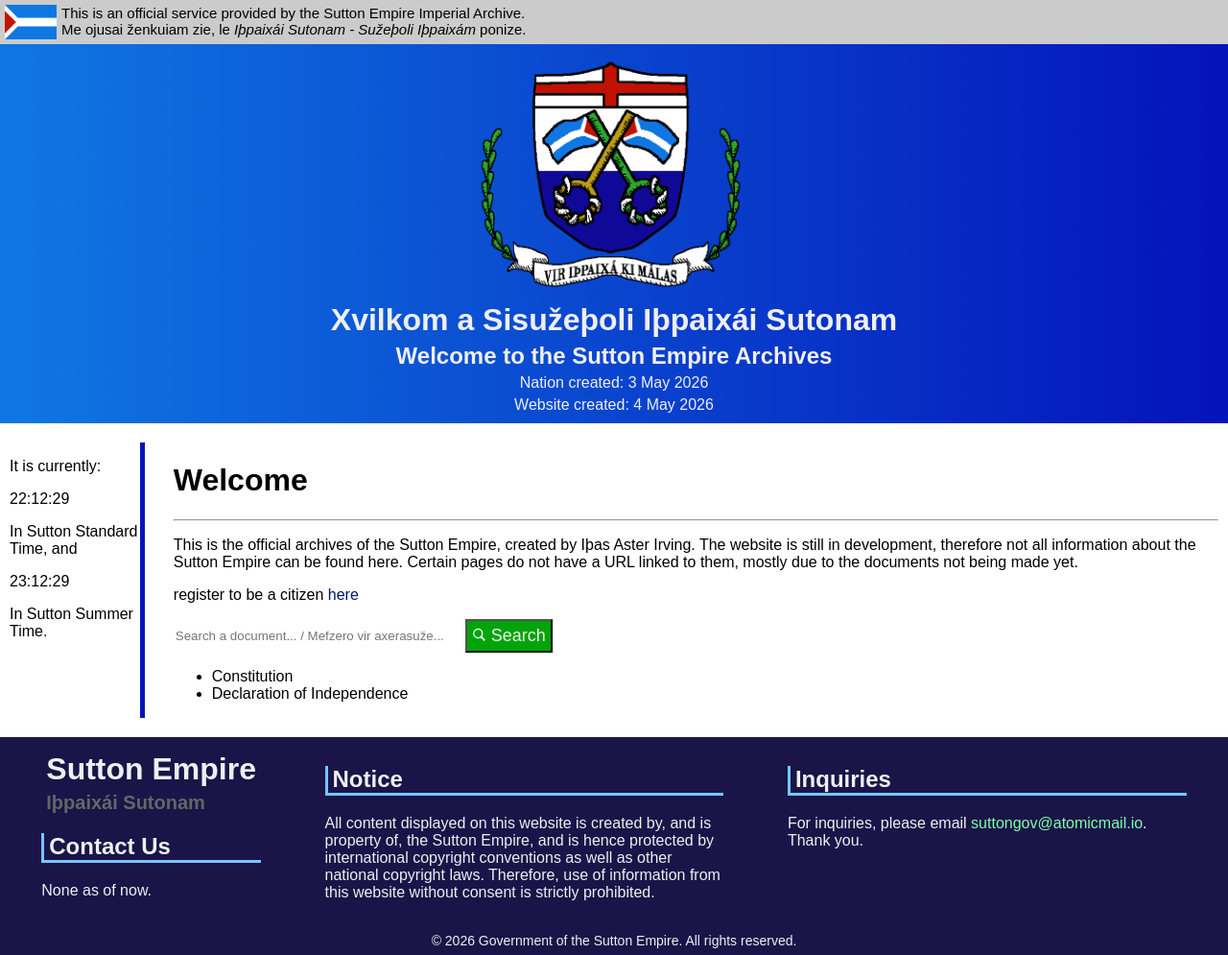
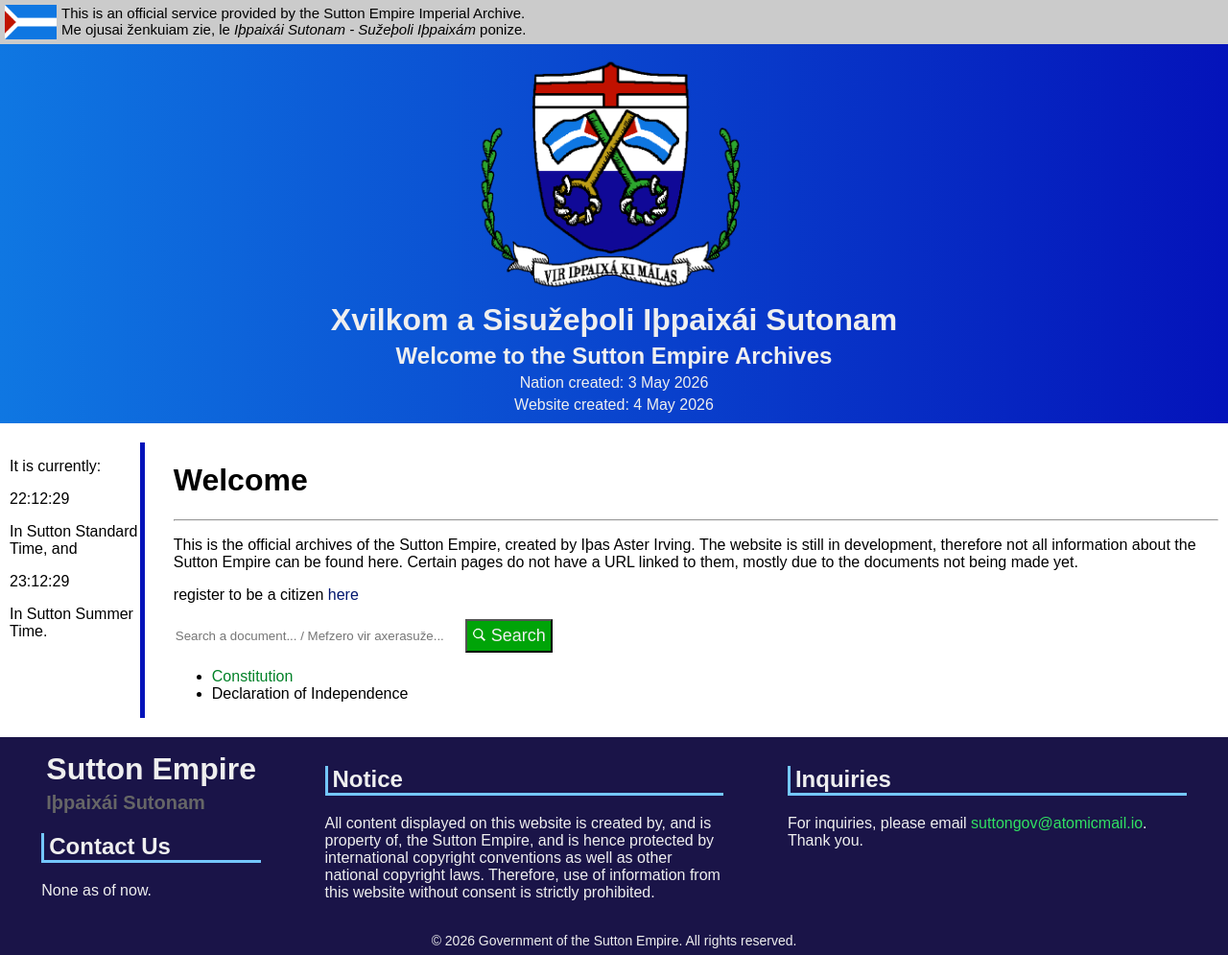
Before and after one commit to bionik-aster/sutton, a website: page index.html in a window 1280 px wide. Shown: the whole page at 96% size. Drawn offline with Linux system fonts and the light colour scheme.

Commit message:
constitution added

```diff
--- a/index.html
+++ b/index.html
@@ -54,7 +54,7 @@
             </div>
             <div class="pages">
               <ul>
-                <li>Constitution</li>
+                <li><a href="Constitution of Sutton.pdf">Constitution</a></li>
                 <li>Declaration of Independence</li>
               </ul>
               <p id="noResults" style="display:none; color: red;">No results match your search.</p>
--- a/style.css
+++ b/style.css
@@ -6,12 +6,12 @@ body {
     margin: 0;
 }
 a {
-    color: #7fffa6;
+    color: #008127;
     text-decoration: none;
     transition-duration: 200ms;
 }
 a:visited {
-    color: #31b2a1;
+    color: #03564b;
 }
 a:hover {
     text-decoration: underline;
@@ -193,6 +193,12 @@ footer h3.titlePS:hover {
     color: #efefef;
     font-size: 25px;
 }
+footer a {
+    color: #31e163;
+}
+footer a:visited {
+    color: #026b4a;
+}
 /* div under footer */
 .underfooter {
     text-align: center;
```
Also changed, not shown: 1 other file.
